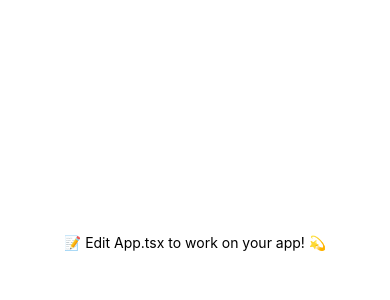
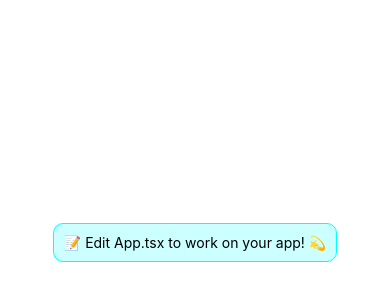
Before and after one commit to Wolven531/expo-template, a React Native app: screen / in a window 390 px wide. Shown: the part 180-480 px from the top of the page. Built offline with nearby package versions, Linux system fonts and the light colour scheme.

Commit message:
Add some color

```diff
--- a/App.tsx
+++ b/App.tsx
@@ -5,8 +5,16 @@ import { StyleSheet, Text, View } from 'react-native'
 export const App: FC = () => {
 	return (
 		<View style={styles.container}>
-			<Text>📝 Edit App.tsx to work on your app! 💫</Text>
-			<StatusBar style="auto" />
+			<Text style={styles.intro}>
+				📝 Edit App.tsx to work on your app! 💫
+			</Text>
+			<StatusBar
+				animated
+				backgroundColor="#0ff"
+				// hidden
+				style="dark"
+				translucent
+			/>
 		</View>
 	)
 }
@@ -18,6 +26,13 @@ const styles = StyleSheet.create({
 		flex: 1,
 		justifyContent: 'center',
 	},
+	intro: {
+		backgroundColor: '#00ffff33',
+		borderColor: '#0ff',
+		borderRadius: 10,
+		borderWidth: 1,
+		padding: 10,
+	},
 })
 
 export default App
```
